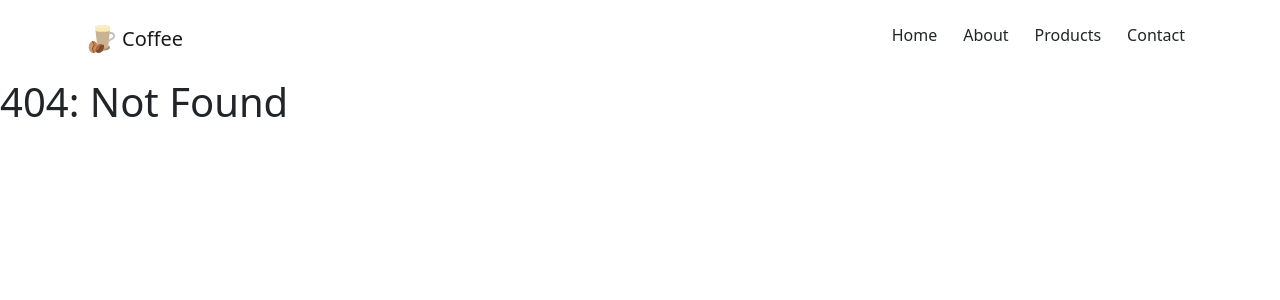
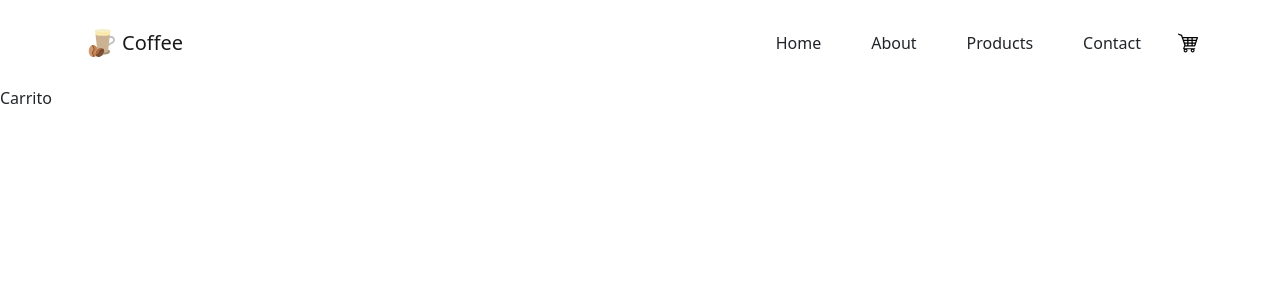
Before and after one commit to LGRosi/coffee-react, a React (Create React App) app: page /carrito in a window 1280 px wide. Before the commit this address had no page. Shown: the top 300 px of the page. Built offline with nearby package versions, Linux system fonts and the light colour scheme.

Commit message:
Actualización Header

```diff
--- a/src/components/App.jsx
+++ b/src/components/App.jsx
@@ -4,6 +4,7 @@ import Home from "../pages/Home";
 import About from "../pages/About";
 import Products from "../pages/Products";
 import Contact from "../pages/Contact";
+import Carrito from "../pages/Carrito";
 import NotFound from '../pages/NotFound';
 import Layout from "./Layout";
 
@@ -16,6 +17,7 @@ function App() {
           <Route exact path="/about" component={About} />
           <Route exact path="/products" component={Products} />
           <Route exact path="/contact" component={Contact} />
+          <Route exact path="/carrito" component={Carrito} />
           <Route component={NotFound} />
         </Switch>
       </Layout>
--- a/src/components/Header.jsx
+++ b/src/components/Header.jsx
@@ -2,6 +2,7 @@ import React from "react";
 import { Link } from "react-router-dom";
 import "./styles/Header.css";
 import latteLogo from "../images/latte.svg";
+import carrito from "../images/Carrito.svg";
 
 class Header extends React.Component {
   render() {
@@ -20,26 +21,33 @@ class Header extends React.Component {
               />
               Coffee
             </Link>
-            <ul className="d-flex justify-content-end mt-2 ulBotonera">
+            <ul className="mt-3 ulBotonera">
               <Link to="/home">
-                <button type="button" class="btn">
+                <button className="btn" type="button">
                   Home
                 </button>
               </Link>
-              <Link className="subrayado" to="/about">
-                <button className="mx-5" type="button" class="btn">
+              <Link to="/about">
+                <button className="mx-lg-4 btn" type="button">
                   About
                 </button>
               </Link>
-              <Link className="subrayado" to="/products">
-                <button type="button" class="btn">
+              <Link to="/products">
+                <button className="btn" type="button">
                   Products
                 </button>
               </Link>
-              <Link className="subrayado" to="/contact">
-                <button className="mx-5" type="button" class="btn">
+              <Link to="/contact">
+                <button className="mx-lg-4 btn" type="button">
                   Contact
                 </button>
+              </Link>
+              <Link to="/carrito">
+                <img
+                  src={carrito}
+                  width="20"
+                  alt="Carrito de compras"
+                />
               </Link>
             </ul>
           </nav>
--- /dev/null
+++ b/src/pages/Carrito.jsx
@@ -0,0 +1,9 @@
+import React from 'react';
+
+class Carrito extends React.Component {
+    render () {
+        return 'Carrito';
+    }
+}
+
+export default Carrito;
```
Also changed, not shown: src/images/Carrito.svg (added).
